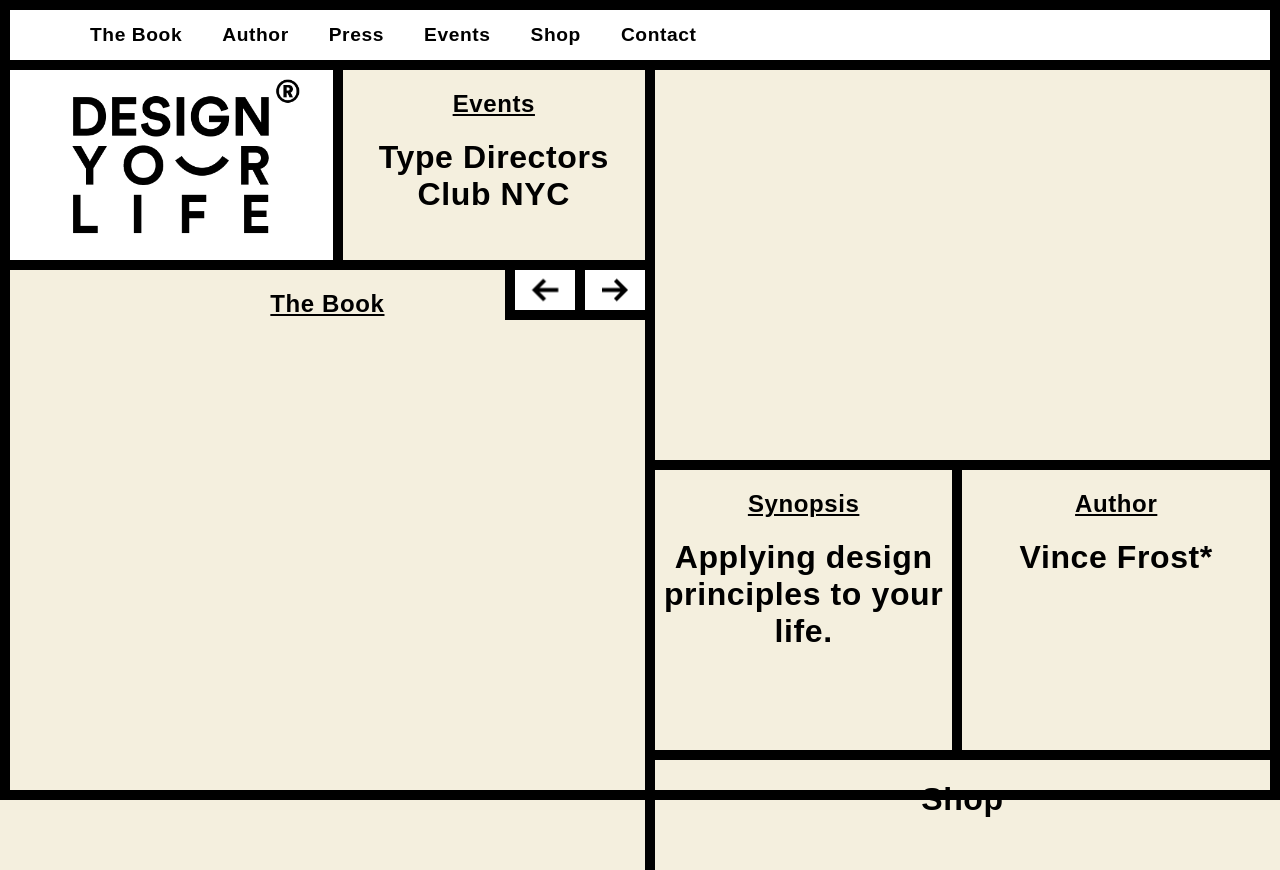
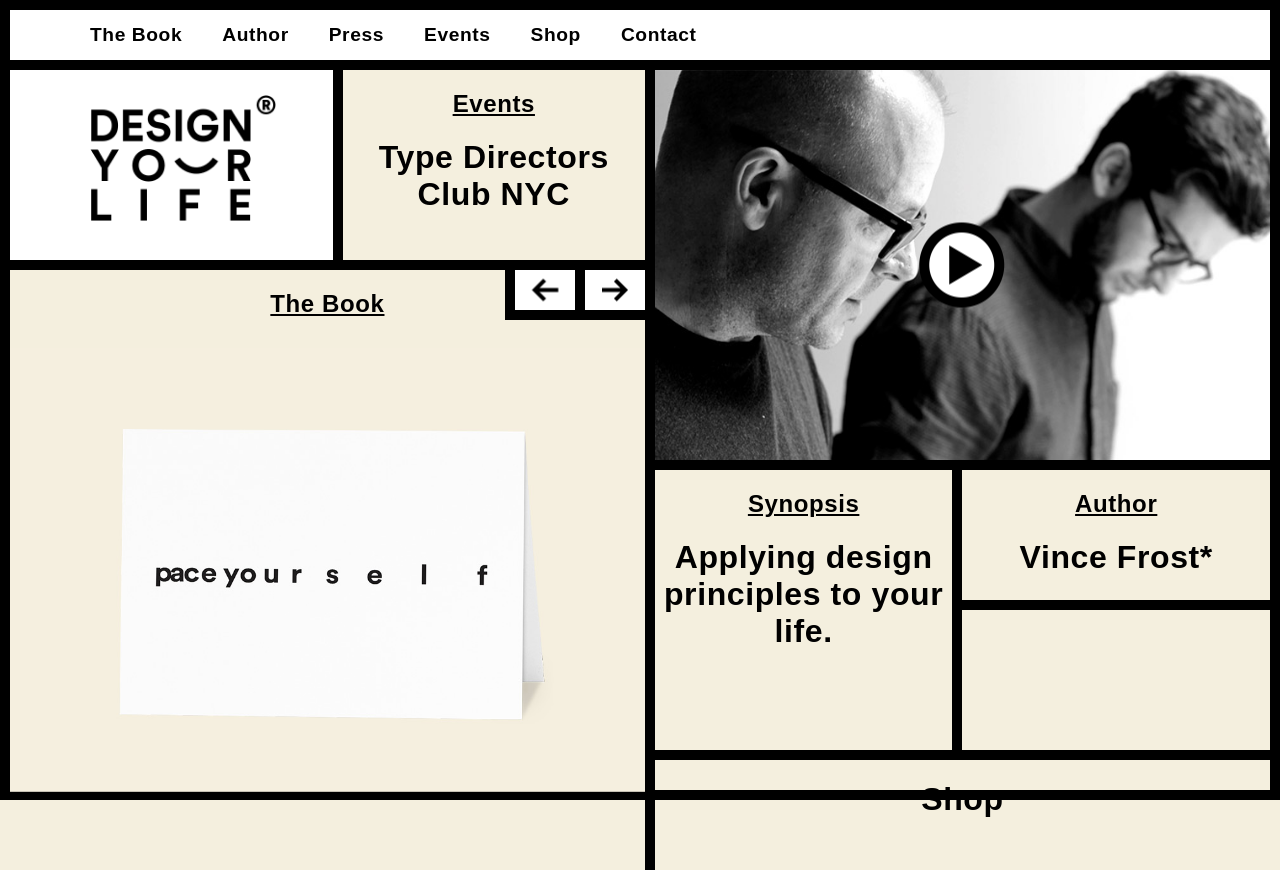
Before and after one commit to ejlaw01/bourbon-practice, a plain HTML site: page index.html in a window 1280 px wide. Drawn offline with Linux system fonts and the light colour scheme.

Commit message:
add background images and video button

```diff
--- a/index.html
+++ b/index.html
@@ -35,26 +35,35 @@
           <div class="arrow" id="right-arrow">
             <div class="icon-right"></div>
           </div>
+          <img src="img/card-fold1.jpg" alt="card picture" />
         </div>
       </div>
 
       <div class="side" id="right-column">
         <div class="block" id="video">
+          <div class="video-icon">
+
+          </div>
 
         </div>
 
         <div class="middle-row">
           <div class="block" id="synopsis">
             <h2>Synopsis</h2>
-            <h1>Applying design principles to your life.</h1>
+            <h1 class="big-text">Applying design principles to your life.</h1>
           </div>
           <div class="block" id="author">
             <h2>Author</h2>
             <h1>Vince Frost*</h1>
           </div>
           <div class="block" id="media">
-        </div>
+            <div id="social-media-icons">
 
+            </div>
+            <div id="lantern">
+
+            </div>
+          </div>
         </div>
         <div class="block" id="shop">
           <h1>Shop</h1>
--- a/scss/main.scss
+++ b/scss/main.scss
@@ -12,6 +12,13 @@ $background-color: #F4EFDE;
   top: 50%;
   left: 50%;
   transform: translate(-50%, -50%);
+}
+
+@mixin responsive-image {
+  display: block;
+  margin-left: auto;
+  margin-right: auto;
+  max-width: 100%;
 }
 
 body {
@@ -82,7 +89,7 @@ body {
     @include span-columns(3 of 6, block-collapse);
     border-right: 10px solid black;
     background: url('../img/logo-dyl.png') center center no-repeat;
-    background-size: 80%;
+    background-size: 65%;
     background-color: white;
     height: 100%;
     &:hover {
@@ -100,6 +107,11 @@ body {
     &:hover {
       background-color: $background-color;
       color: black;
+    }
+    img {
+      @include responsive-image;
+      @include vertical-center;
+      position: absolute;
     }
     .arrow {
       height: 50px;
@@ -127,6 +139,9 @@ body {
     width: 100%;
     margin-right: 0;
     border-bottom: 10px solid black;
+    background: url('../img/video.jpg') center center no-repeat;
+    background-size: cover;
+    position: relative;
   }
   &#synopsis {
     height: 100%;
@@ -135,9 +150,15 @@ body {
     border-right: 10px solid black;
   }
   &#author {
-    height: 100%;
+    height: 50%;
     width: 50%;
     float: right;
+    border-bottom: 10px solid black;
+  }
+  &#media {
+    height: 50%;
+    width: 50%;
+
   }
   &#shop {
     height: 15%;
@@ -180,3 +201,14 @@ body {
   display: inline-block;
   overflow: hidden;
 }
+
+.video-icon {
+  @include full-center;
+  position: absolute;
+  background: url('../img/sprites_sd.png');
+  width: 86px;
+  height: 85px;
+  background-position: -197px -2px;
+  display: inline-block;
+  overflow: hidden;
+}
```
Also changed, not shown: css/main.css, 1 other file.
